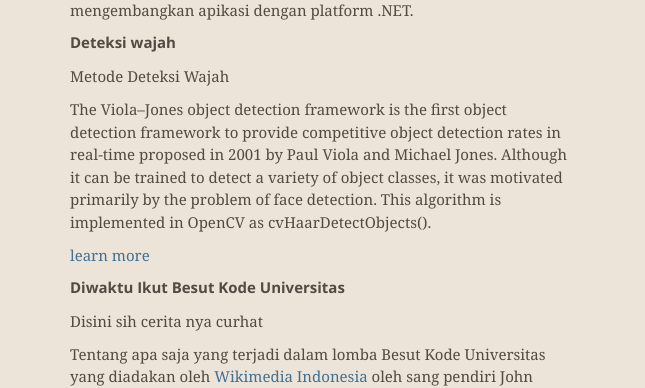
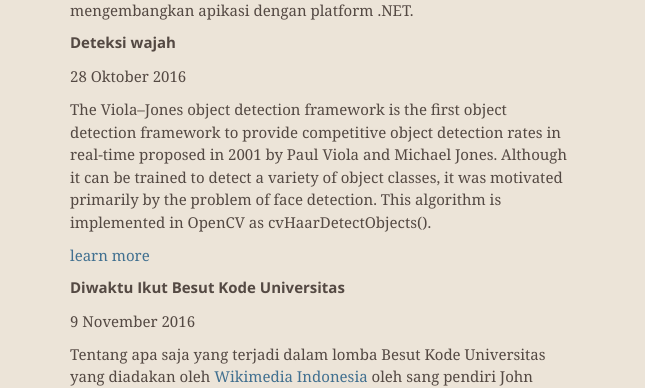
Before and after one commit to yobels/yobels.github.io, a plain HTML site: page index.html in a window 1280 px wide. Shown: the part 824-1212 px from the top of the page, without its empty margins (317-962 px from the left). Drawn offline with nearby package versions, Linux system fonts and the light colour scheme.

Commit message:
Update index.html

```diff
--- a/index.html
+++ b/index.html
@@ -63,12 +63,12 @@
 <p>C# (See-Sharp) adalah bahasa pemrograman baru yang diciptakan Microsoft yang digunakan oleh banyak developer .NET untuk mengembangkan apikasi dengan platform .NET.</p>
 
 <h2>Deteksi wajah</h2>
-                    <p class="lead">Metode Deteksi Wajah</p>
+                    <p class="lead">28 Oktober 2016</p>
                     <p class="lead">The Viola–Jones object detection framework is the first object detection framework to provide competitive object detection rates in real-time proposed in 2001 by Paul Viola and Michael Jones. Although it can be trained to detect a variety of object classes, it was motivated primarily by the problem of face detection. This algorithm is implemented in OpenCV as cvHaarDetectObjects().</p>
                     <p><a href="https://yobels.github.io/deteksiwajah.html">learn more</a></p>
 
         <h2>Diwaktu Ikut Besut Kode Universitas</h2>
-      <p class="lead">Disini sih cerita nya curhat</p>
+      <p class="lead">9 November 2016</p>
                     <p class="lead">Tentang apa saja yang terjadi dalam lomba Besut Kode Universitas yang diadakan oleh <a id="wiki-in" href="https://www.facebook.com/wikimedia.indonesia/?fref=ts">Wikimedia Indonesia</a> oleh sang pendiri John Vandenberg. Lomba ini menarik, menegangkan, dan penuh keramahan dengan mentor dan peserta Besut Kode Universitas lainnya. Sangat menarik untuk dilanjutkan untuk Mencapai GSOC (tebak apa itu ya, apaga tanya mbah google) walaupun ga sampai</p>
                     <p><a href="https://yobels.github.io/besutkode.html">more...</a></p>
       </section>
```
